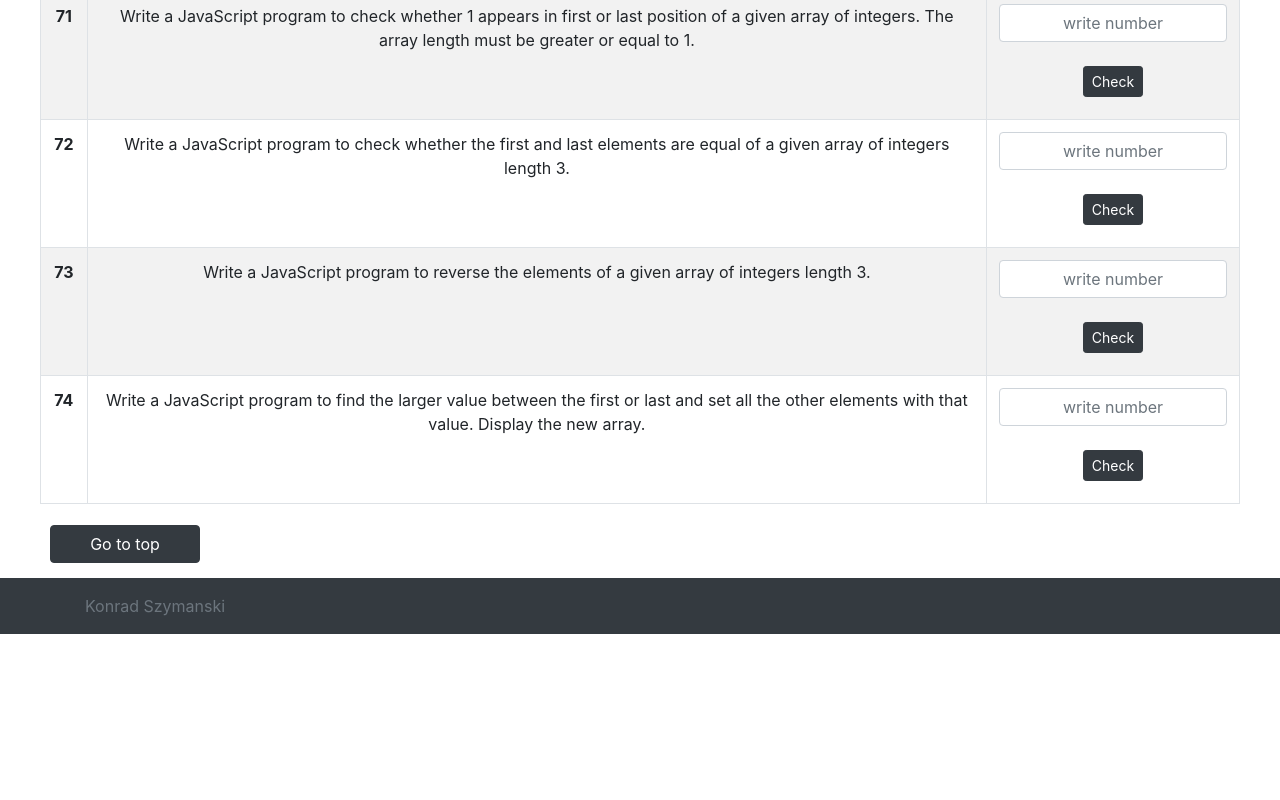
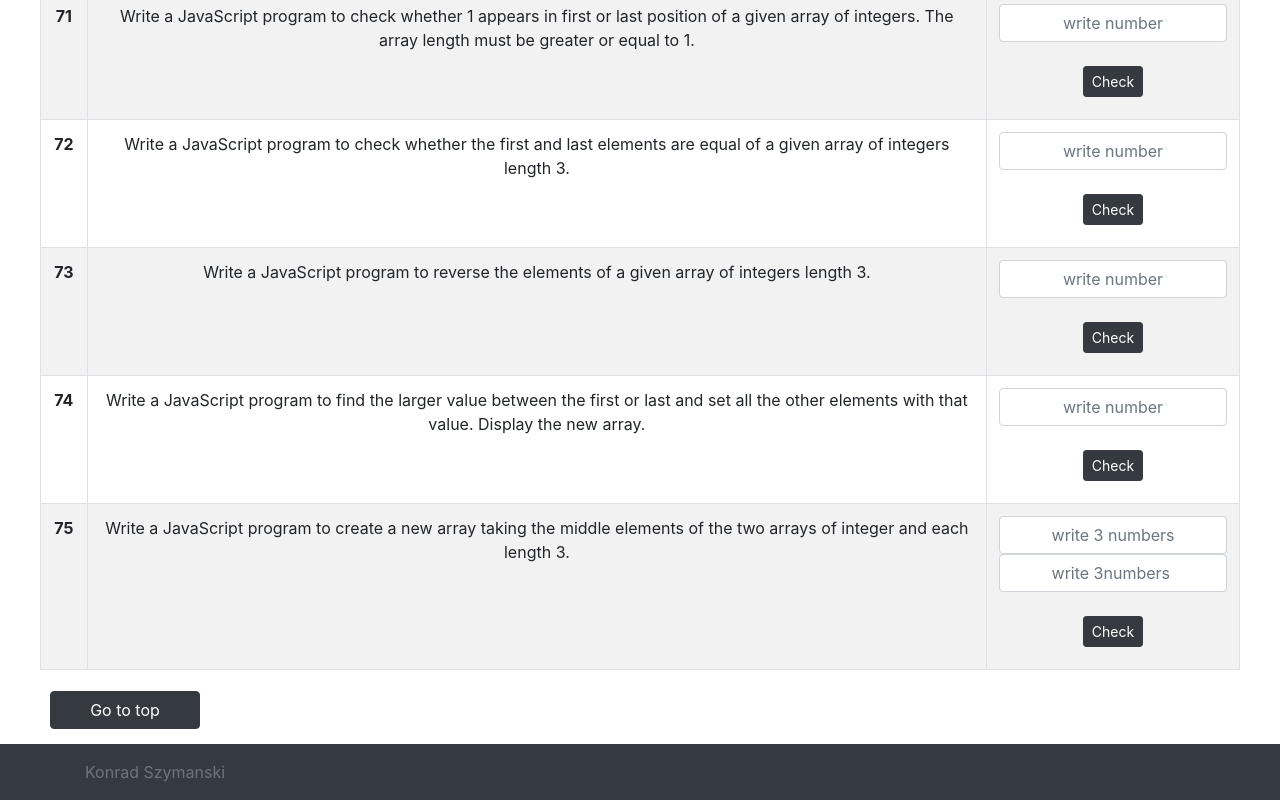
Before and after one commit to konradszymanski/JavaScript-basic, a plain HTML site: page index.html in a window 1280 px wide. Shown: the part 8693-9493 px from the top of the page. Before the commit the page ends 9327 px from the top, so only its background shows below. Drawn offline with nearby package versions, Linux system fonts and the light colour scheme.

Commit message:
Update index.html

```diff
--- a/index.html
+++ b/index.html
@@ -1081,6 +1081,22 @@
                 </td>
             </tr>
             <!--task-->
+            <tr>
+                <th scope="row">75</th>
+                <td>
+                    Write a JavaScript program to create a new array taking the middle elements of the two arrays of integer and each length 3.
+                </td>
+                <td id="task">
+                    <input type="text" id="task75a" class="form-control" placeholder="write 3 numbers" aria-label=""
+                        aria-describedby=" basic-addon2">
+                    <input type="text" id="task75b" class="form-control" placeholder="write 3numbers " aria-label=""
+                            aria-describedby=" basic-addon2">
+                    </br>
+                    <button type="button" class="btn btn-dark btn-sm" onclick="task75()">Check</button>
+                    <p class="answer" id="task75ans"></p>
+                </td>
+            </tr>
+            <!--task-->
             <!--
             <tr>
                 <th scope="row">#</th>
```
